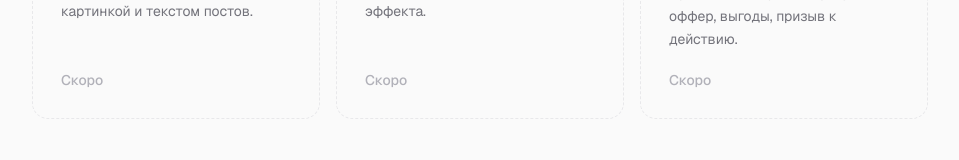
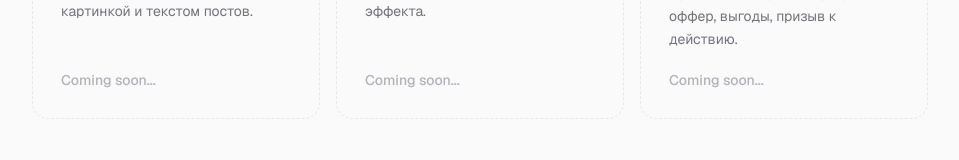
Before and after one commit to MaksimLysakou/sunny-x, a Next.js app: page / in a window 1280 px wide. Shown: the part 492-652 px from the top of the page, without its empty margins (160-1119 px from the left). Built offline with nearby package versions, Linux system fonts and the light colour scheme.

Commit message:
Rename coming soon

```diff
--- a/app/page.tsx
+++ b/app/page.tsx
@@ -169,7 +169,7 @@ function WorkCard({
       </div>
       {comingSoon ? (
         <div className="flex items-center gap-1 text-sm font-medium text-zinc-400 mt-auto">
-          Скоро
+          Coming soon...
         </div>
       ) : (
         <div className="flex items-center gap-1 text-sm font-medium text-zinc-700 mt-auto">
```
